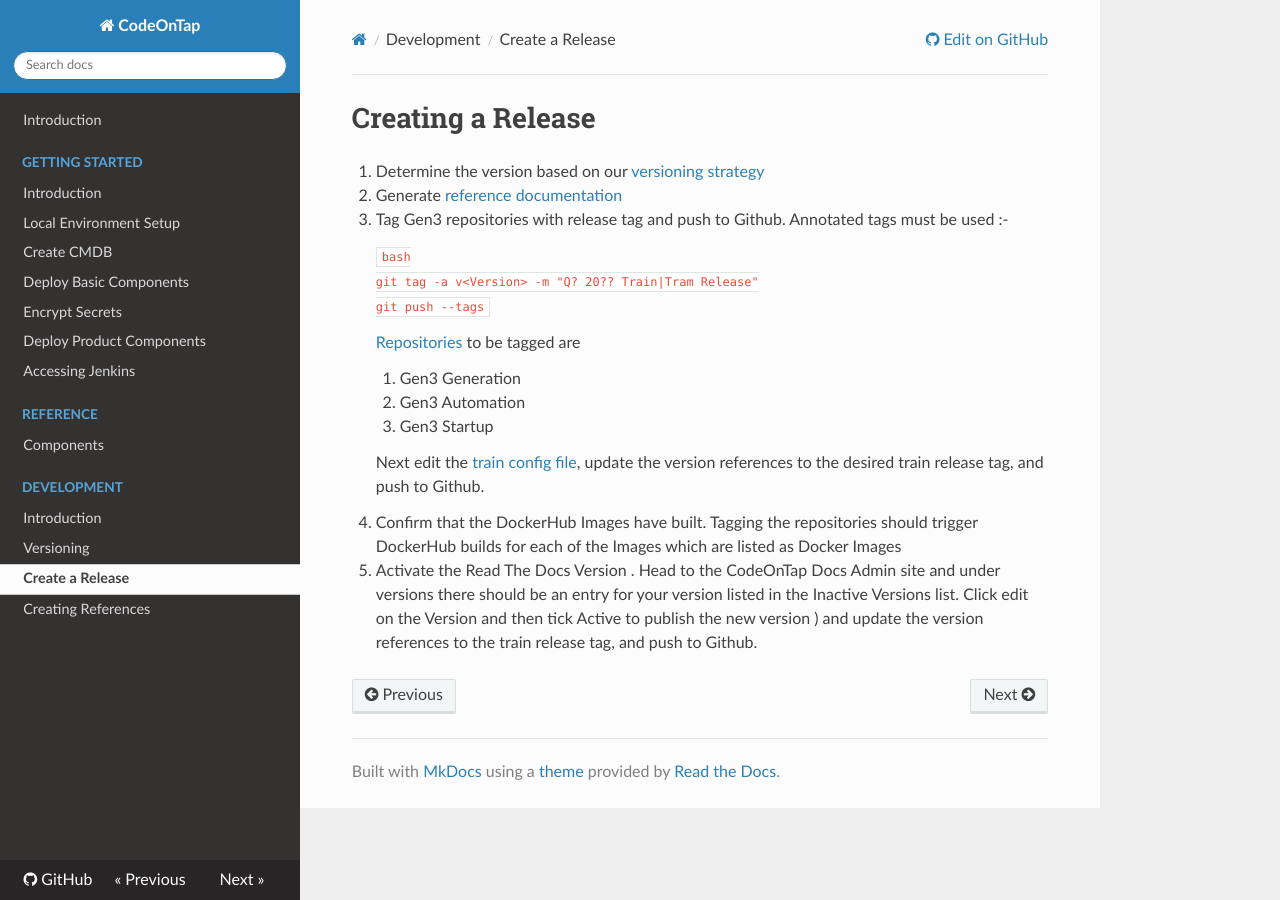
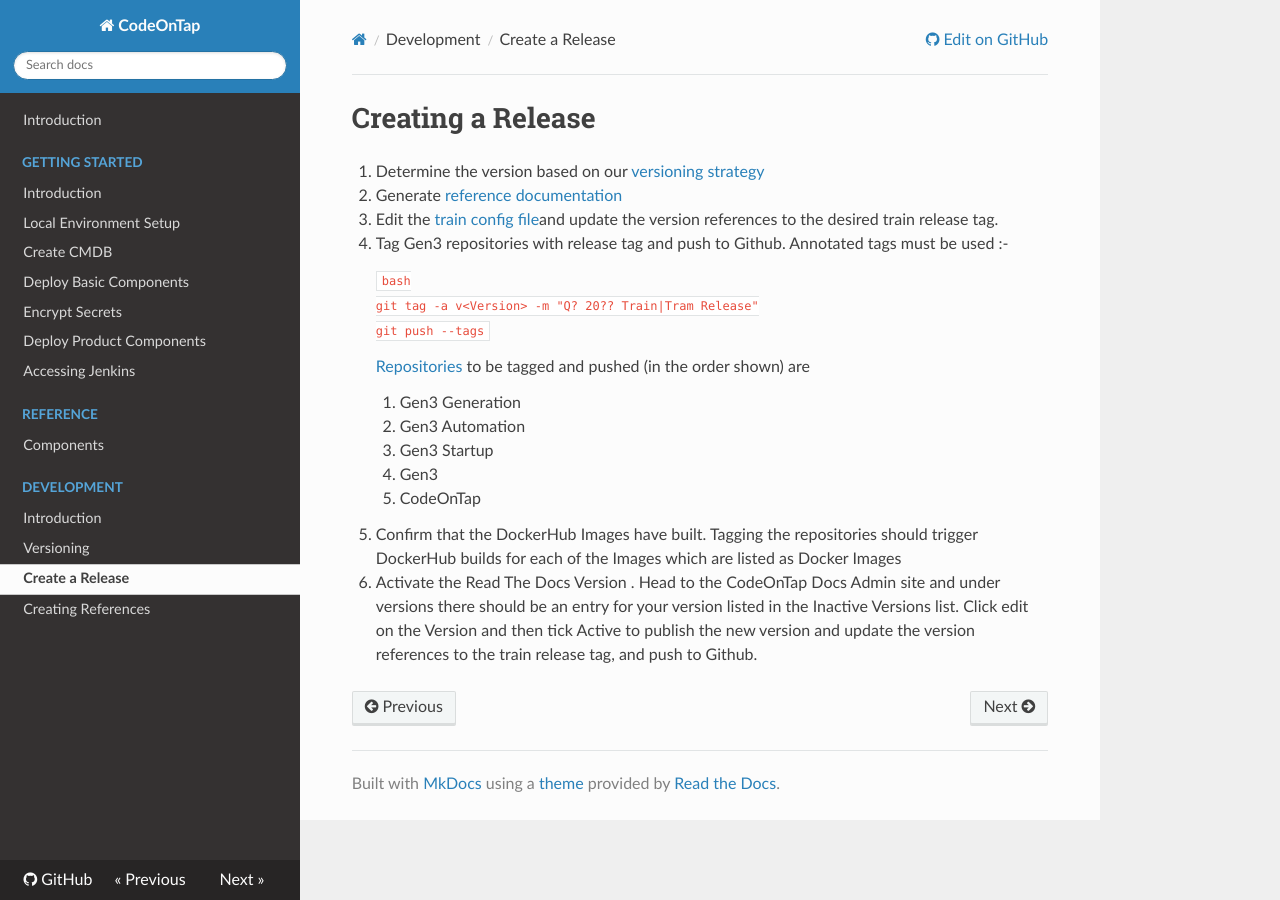
Before and after one commit to codeontap/codeontap, an MkDocs documentation site: the page built from docs/development/creating-a-release.md, in a window 1280 px wide. Built offline with MkDocs 1.6.1, drawn with Linux system fonts in a browser that asks for light colours; nearby versions of some CDN libraries.

Commit message:
Reorganise list to reflect required order

````diff
--- a/docs/development/creating-a-release.md
+++ b/docs/development/creating-a-release.md
@@ -2,21 +2,21 @@
 
 1. Determine the version based on our [versioning strategy](./versioning.md)
 2. Generate [reference documentation](./creating-references.md)
-3. Tag Gen3 repositories with release tag and push to Github. Annotated tags must be used :-
+3. Edit the [train config file](https://github.com/codeontap/docker-gen3/blob/train/base/config.json)and update the version references to the desired train release tag.
+4. Tag Gen3 repositories with release tag and push to Github. Annotated tags must be used :-
 
     ```bash
     git tag -a v<Version> -m "Q? 20?? Train|Tram Release"
     git push --tags
     ```
 
-    [Repositories](./index.md) to be tagged are
+    [Repositories](./index.md) to be tagged and pushed (in the order shown) are
 
     1. Gen3 Generation
     2. Gen3 Automation
     3. Gen3 Startup
+    4. Gen3
+    5. CodeOnTap
 
-    Next edit the [train config file](https://github.com/codeontap/docker-gen3/blob/train/base/config.json), update the version references to the desired train release tag, and push to Github.
-
-4. Confirm that the DockerHub Images have built. Tagging the repositories should trigger DockerHub builds for each of the Images which are listed as Docker Images
-5. Activate the Read The Docs Version . Head to the CodeOnTap Docs Admin site and under versions there should be an entry for your version listed in the Inactive Versions list. Click edit on the Version and then tick Active to publish the new version
-) and update the version references to the train release tag, and push to Github.
+6. Confirm that the DockerHub Images have built. Tagging the repositories should trigger DockerHub builds for each of the Images which are listed as Docker Images
+7. Activate the Read The Docs Version . Head to the CodeOnTap Docs Admin site and under versions there should be an entry for your version listed in the Inactive Versions list. Click edit on the Version and then tick Active to publish the new version and update the version references to the train release tag, and push to Github.
````
